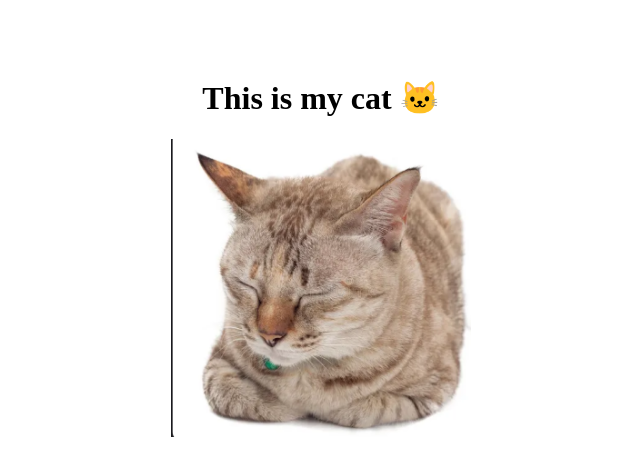
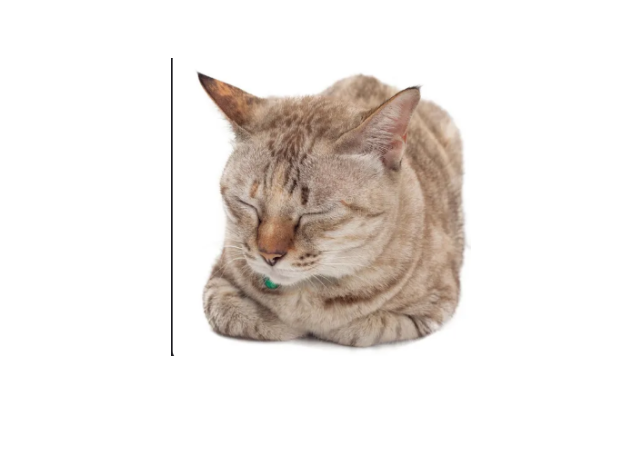
Before and after one commit to Abhay05-arch/cat-website, a plain HTML site: page index.html in a window 1280 px wide. Shown: the whole page, without its empty margins (319-959 px from the left). Drawn offline with Linux system fonts and the light colour scheme.

Commit message:
Update index.html

```diff
--- a/index.html
+++ b/index.html
@@ -5,7 +5,6 @@
   <title>My Cat</title>
 </head>
 <body style="text-align: center; padding-top: 50px;">
-  <h1>This is my cat 🐱</h1>
   <img src="cat.png" alt="Cute Cat" width="300">
 </body>
 </html>
```
